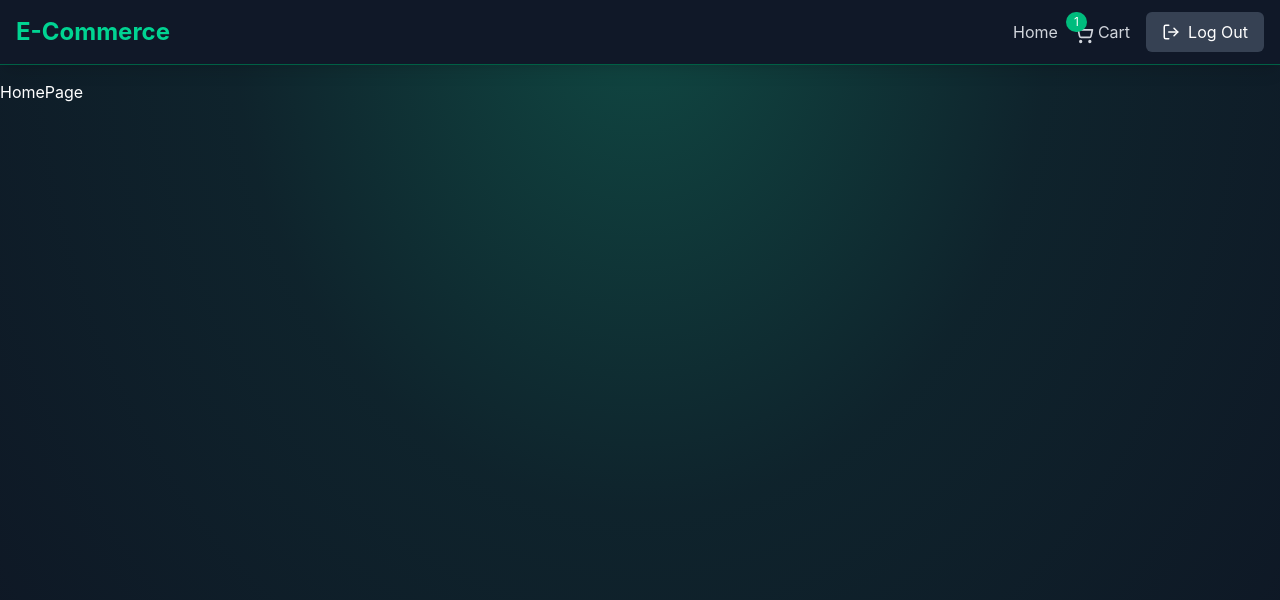
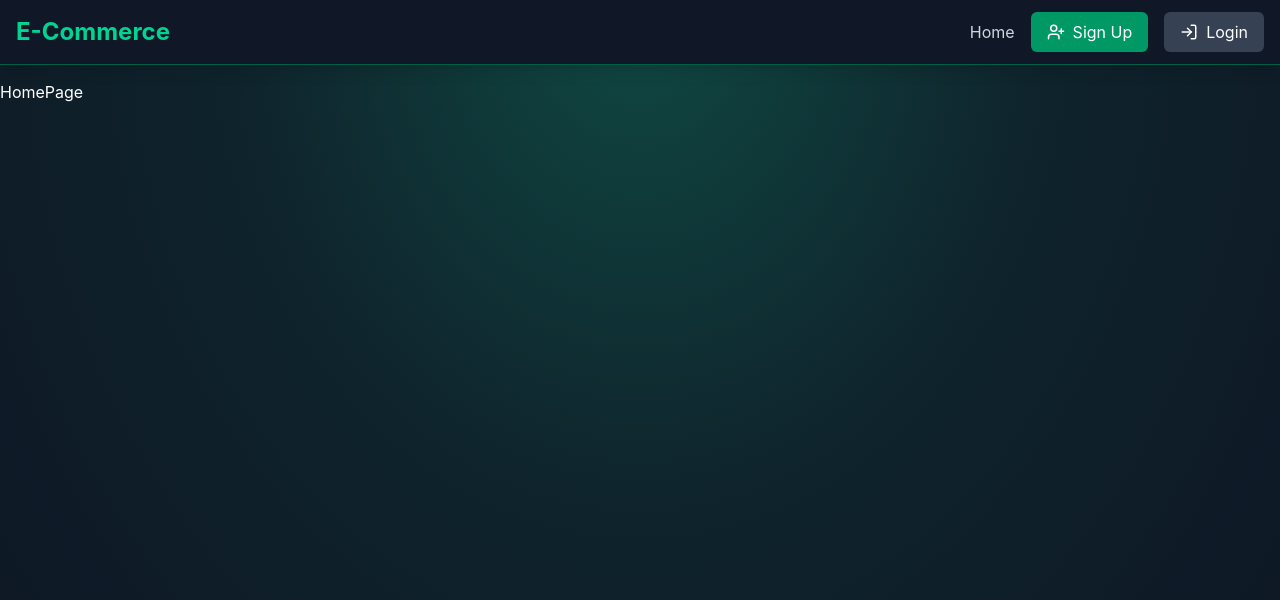
Before and after one commit to yassiraittata/Mern_ecom_store, a React app in the folder frontend/: page / in a window 1280 px wide. Shown: the top 600 px of the page. Built offline with nearby package versions, Linux system fonts and the light colour scheme; the HTML template or start-up script is replaced by a standard one.

Commit message:
create navbar

```diff
--- a/frontend/src/components/NavBar.jsx
+++ b/frontend/src/components/NavBar.jsx
@@ -3,7 +3,7 @@ import { useState } from "react";
 import { Link } from "react-router-dom";
 
 const Navbar = () => {
-  const [user, setUser] = useState(true); // Simulate user authentication status
+  const [user, setUser] = useState(false); // Simulate user authentication status
   const [isAdmin, setIsAdmin] = useState(false); // Simulate admin status
   const cart = [{ id: 1, name: "Product 1", quantity: 2 }]; // Simulate cart items
 
```
